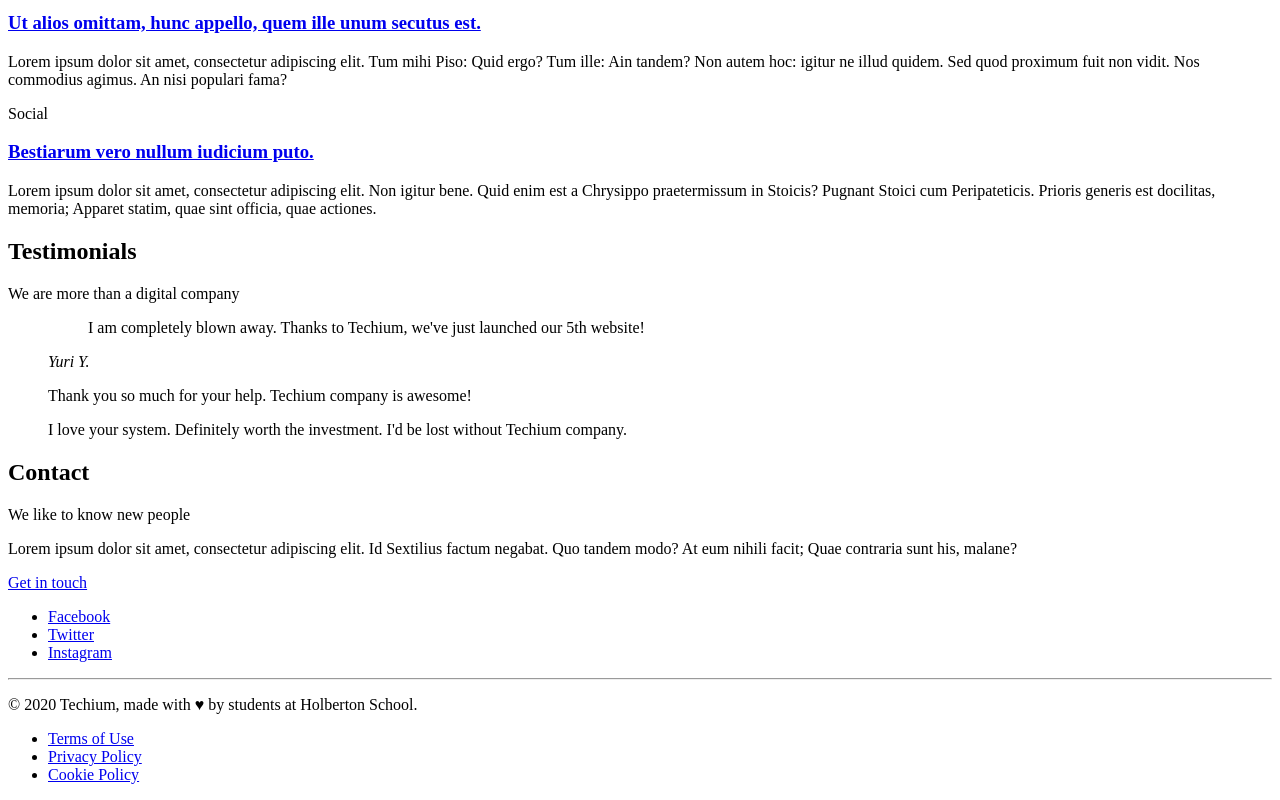
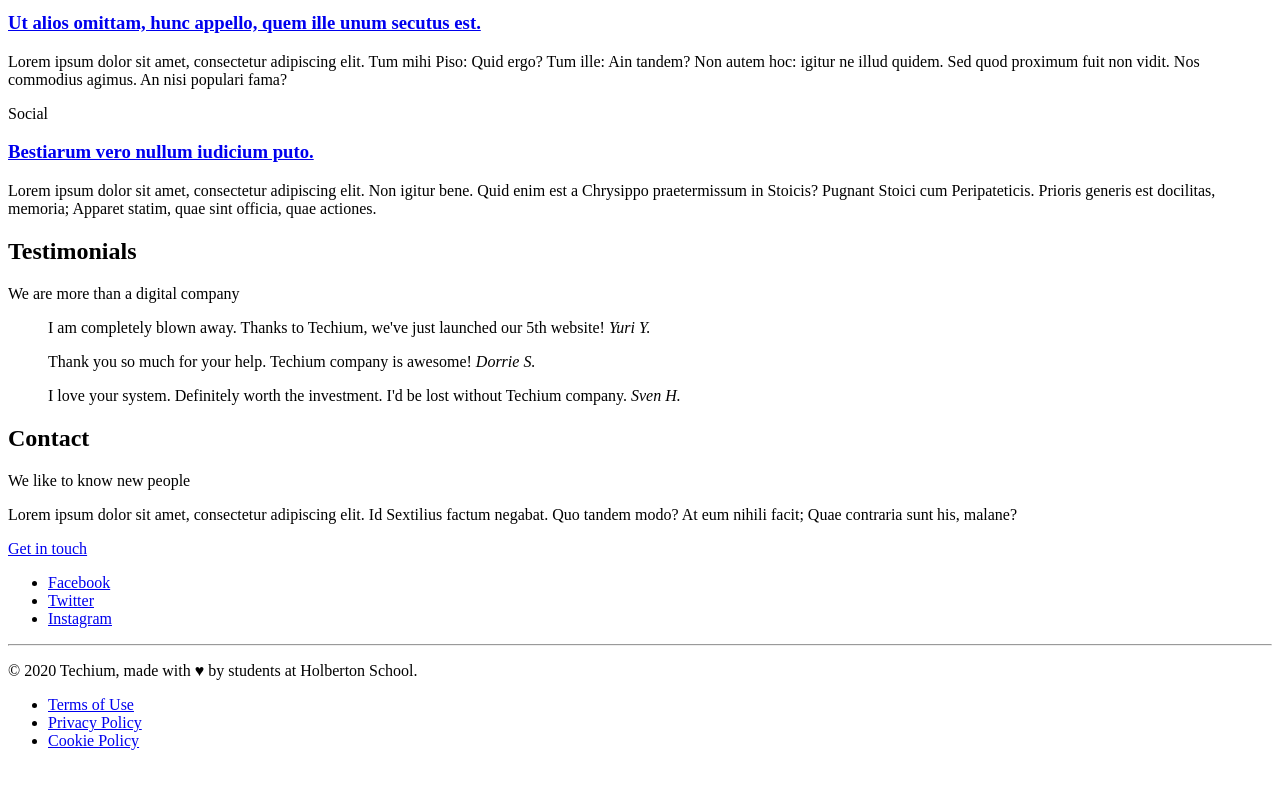
Before and after one commit to Caballero018/holbertonschool-web_front_end, a plain HTML site: page html_advanced/29-index.html in a window 1280 px wide. Shown: the part 1457-2257 px from the top of the page. After the commit the page ends 2223 px from the top, so only its background shows below. Drawn offline with Linux system fonts and the light colour scheme.

Commit message:
Cite of author with blockquote tag

```diff
--- a/html_advanced/29-index.html
+++ b/html_advanced/29-index.html
@@ -151,13 +151,27 @@
                 </header>
                 <div>
                     <article>
-                        <figure>
-                            <blockquote>I am completely blown away. Thanks to Techium, we've just launched our 5th website!</blockquote>
-                            <figcaption><cite>Yuri Y.</cite></figcaption>
-                        </figure>
+                            <blockquote>
+                                <p>I am completely blown away. Thanks to Techium, we've just launched our 5th website!
+                                    <cite>Yuri Y.</cite>
+                                </p>
+                            </blockquote>
                     </article>
-                    <article><blockquote cite="Dorrie S.">Thank you so much for your help. Techium company is awesome!</blockquote></article>
-                    <article><blockquote cite="Sven H.">I love your system. Definitely worth the investment. I'd be lost without Techium company.</blockquote></article>
+                    <article>
+                        <blockquote>
+                            <p> Thank you so much for your help. Techium company is awesome!
+                                <cite>Dorrie S.</cite>
+                            </p>
+                        </blockquote>
+                    </article>
+
+                    <article>
+                        <blockquote>
+                            <p> I love your system. Definitely worth the investment. I'd be lost without Techium company.
+                                <cite>Sven H.</cite>
+                            </p>
+                        </blockquote>
+                    </article>
                 </div>
             </div>
         </section>
```
